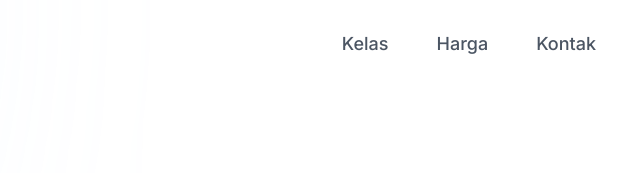
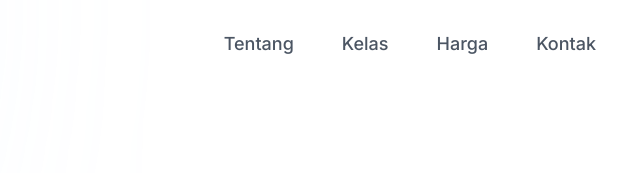
Before and after one commit to hiroshiyoka/company-profile-website, a website: page index.html in a window 1280 px wide. Shown: the top 173 px of the page, 620-1260 px from the left. Drawn offline with Linux system fonts and the light colour scheme.

Commit message:
feat: add about navigation

```diff
--- a/index.html
+++ b/index.html
@@ -55,6 +55,9 @@
       </div>
       <ul class="mt-20 space-y-16 text-4xl font-bold text-center text-gray-600">
         <li>
+          <a href="/" class="rounded outline-none">Tentang</a>
+        </li>
+        <li>
           <a href="#kelas" class="rounded outline-none">Kelas</a>
         </li>
         <li>
@@ -98,6 +101,13 @@
             </svg>
           </button>
           <ul class="hidden space-x-12 text-lg sm:flex">
+            <li>
+              <a
+                href="/"
+                class="text-gray-600 rounded outline-none hover:text-gray-800"
+                >Tentang</a
+              >
+            </li>
             <li>
               <a
                 href="#kelas"
```
